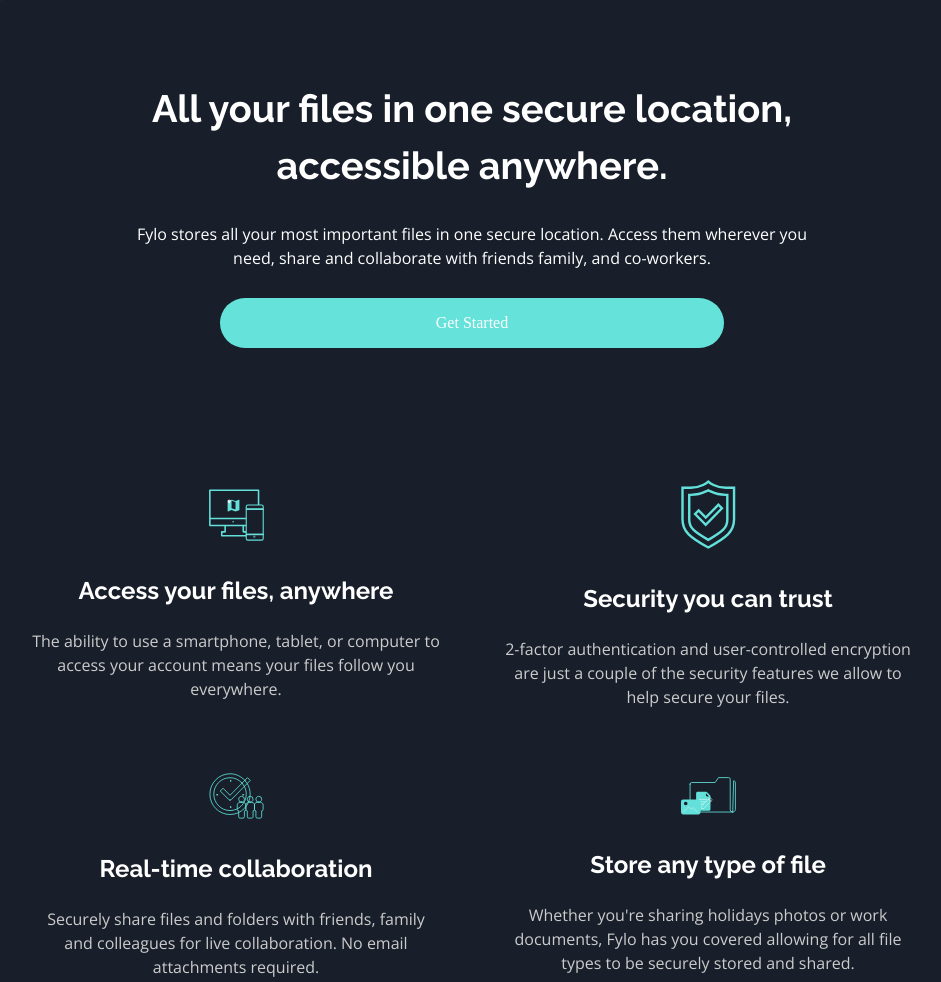
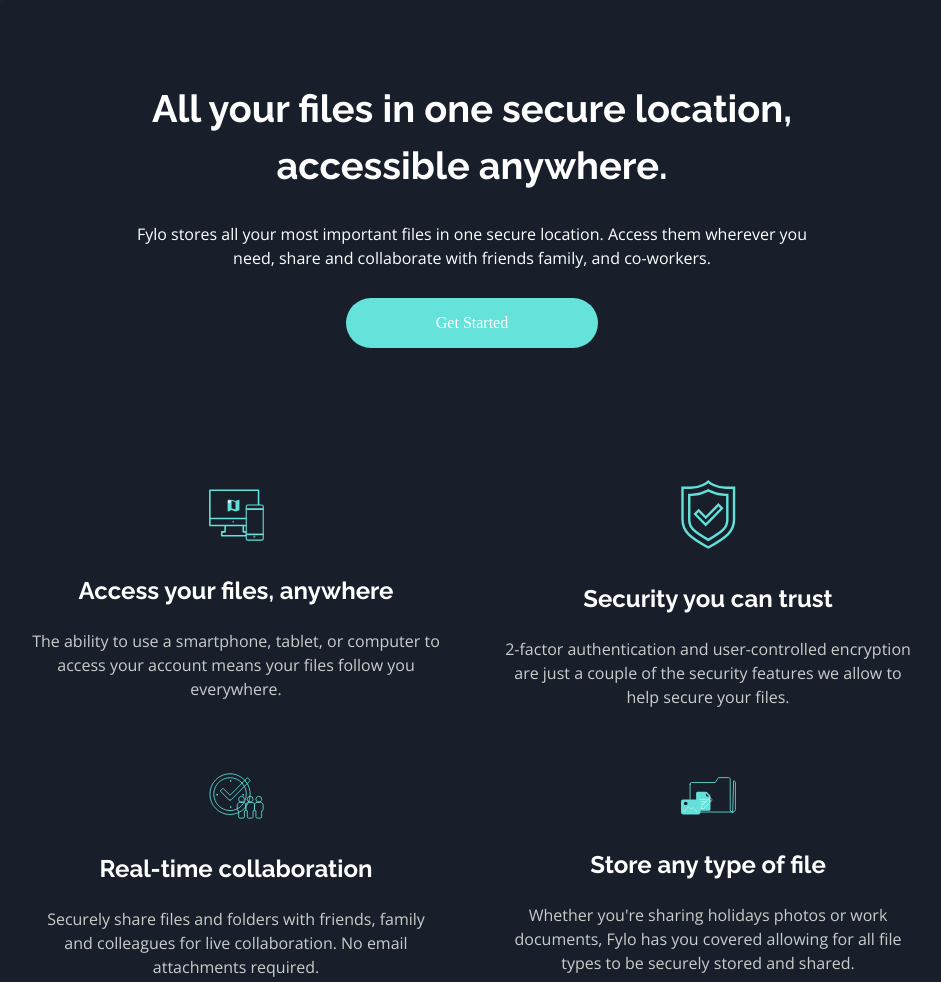
Before and after one commit to j-tomajin/FrontendMentor.Fylo-Landing-Page-Dark-Theme, a plain HTML site: page index.html in a window 1280 px wide. Shown: the part 696-1678 px from the top of the page, without its empty margins (168-1109 px from the left). Drawn offline with nearby package versions, Linux system fonts and the light colour scheme; files that its build step writes are made by us from their sources.

Commit message:
button width

```diff
--- a/scss/layouts/_b-main.scss
+++ b/scss/layouts/_b-main.scss
@@ -55,6 +55,11 @@ main {
             h1 {
                 font-size: f.rem(38);
             }
+
+            a {
+                width: 35%;
+            }
+
             @include bp.breakpointMin(xlarge-screen) {
                 p {
                     font-size: f.rem(18);
```
